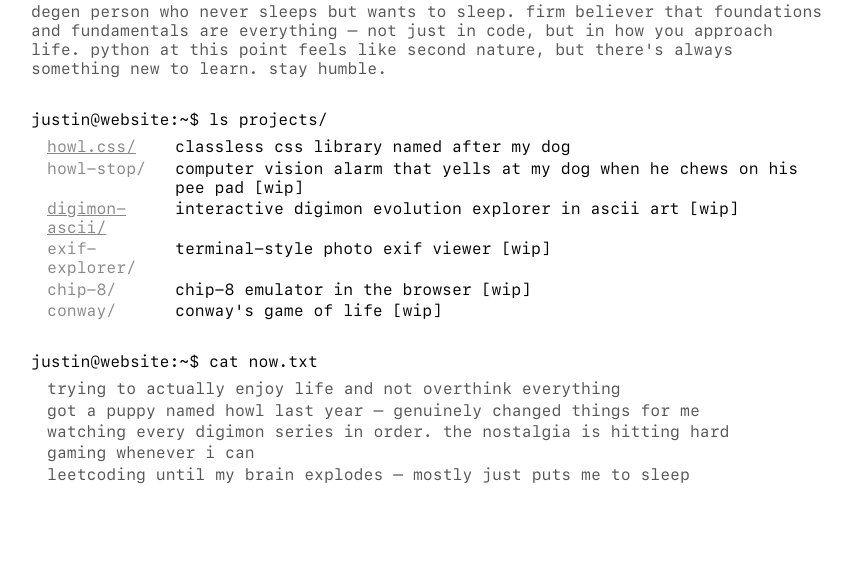
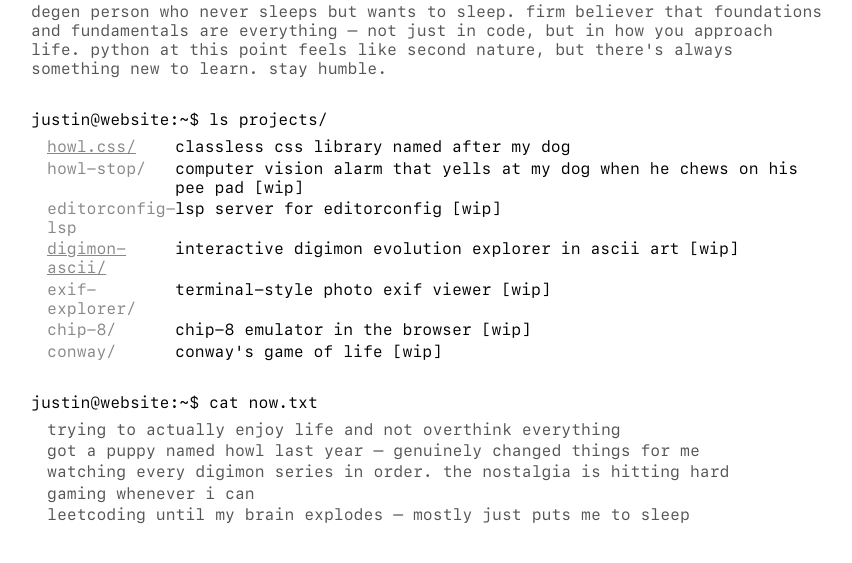
Before and after one commit to jhjhjljl/website, a FastAPI app: page / in a window 1280 px wide. Shown: the part 222-785 px from the top of the page, without its empty margins (209-1061 px from the left). Run offline with FastAPI, Linux system fonts and the light colour scheme.

Commit message:
Add a new project.

```diff
--- a/app/templates/index.html
+++ b/app/templates/index.html
@@ -44,6 +44,10 @@
 			<dt>howl-stop/</dt>
 			<dd>computer vision alarm that yells at my dog when he chews on his pee pad [wip]</dd>
 		</div>
+    <div>
+      <dt>editorconfig-lsp</dt>
+      <dd>lsp server for editorconfig [wip]</dd>
+    </div>
 		<div>
 			<dt><a href="https://jhjhjljl.github.io/digimon-ascii/">digimon-ascii/</a></dt>
 			<dd>interactive digimon evolution explorer in ascii art [wip]</dd>
```
